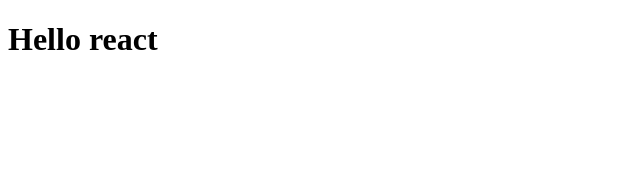
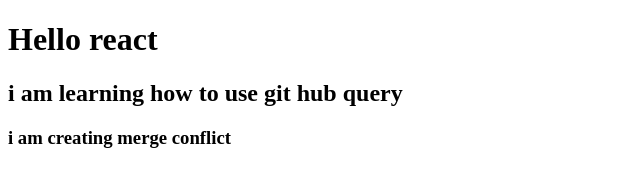
Before and after one commit to om7499/git_project, a plain HTML site: page index.html in a window 1280 px wide. Shown: the whole page, without its empty margins (0-640 px from the left). Drawn offline with Linux system fonts and the light colour scheme.

Commit message:
i added some line in jay

```diff
--- a/index.html
+++ b/index.html
@@ -7,5 +7,7 @@
 </head>
 <body>
     <h1>Hello react</h1>
+    <h2>i am learning how to use git hub query</h2>
+    <h3>i am creating merge conflict</h3>
 </body>
 </html>
```
